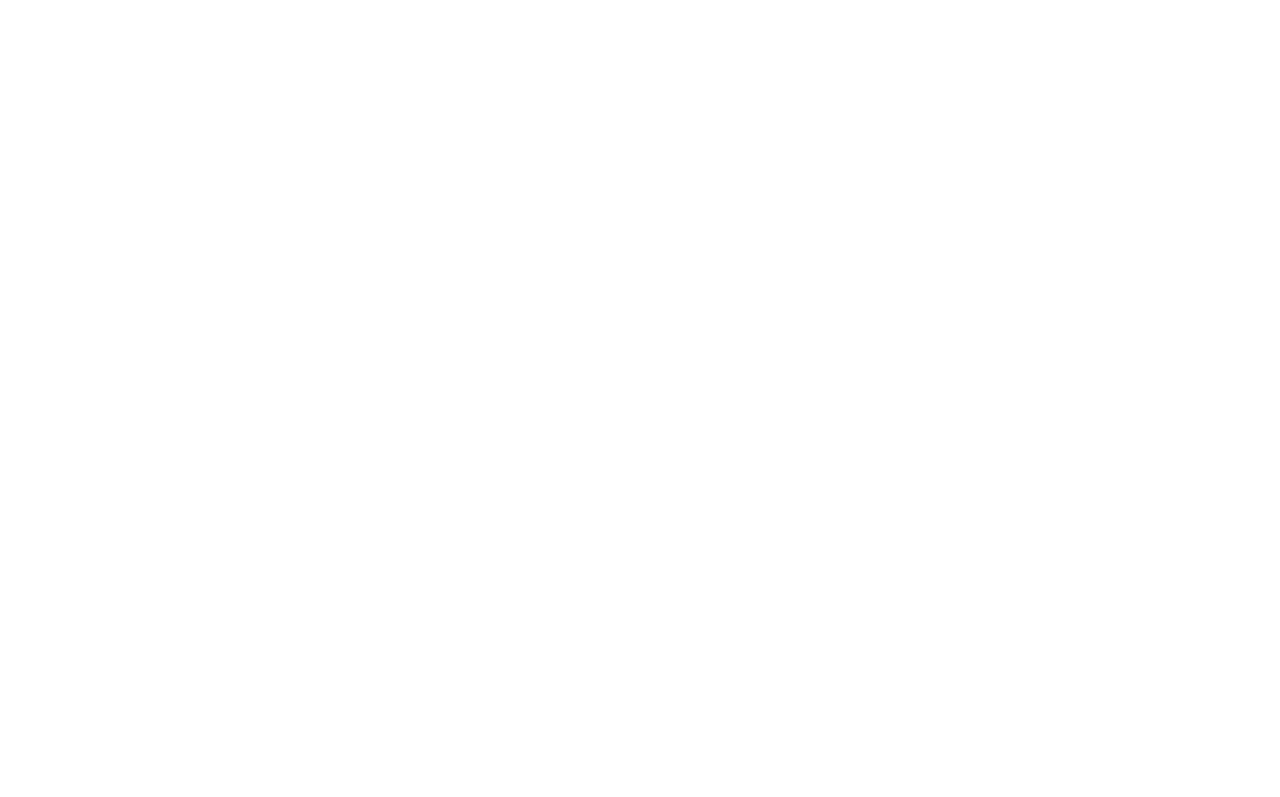
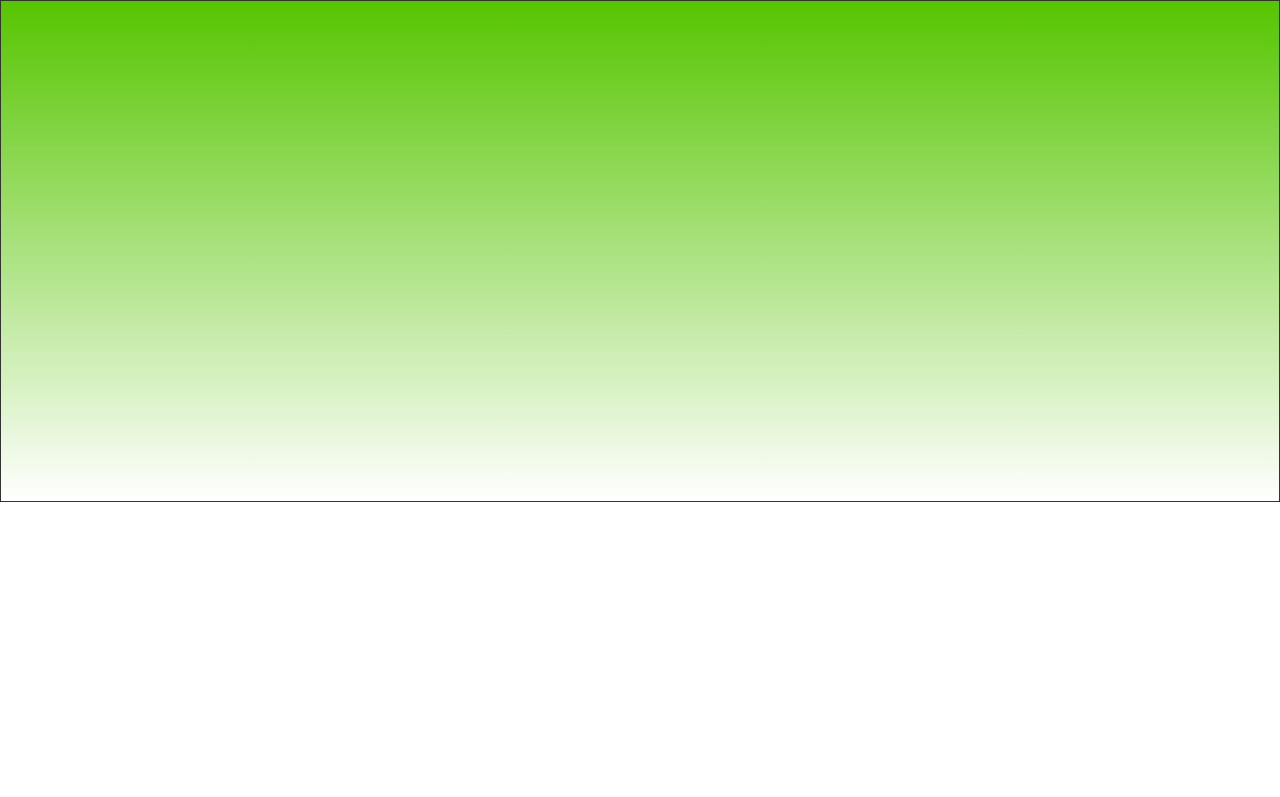
Before and after one commit to G20923/Desital_Clock, a plain HTML site: page index.html in a window 1280 px wide. Shown: the top 797 px of the page. Drawn offline with Linux system fonts and the light colour scheme.

Commit message:
Update style.css

```diff
--- a/style.css
+++ b/style.css
@@ -20,3 +20,8 @@ main{
     font-size: 18vw;
     color: #F43236;
 }
+.gradient {
+	background:linear-gradient(#56C500, #fff);
+	height: 500px;
+	border: 1px solid #333;
+}
```
